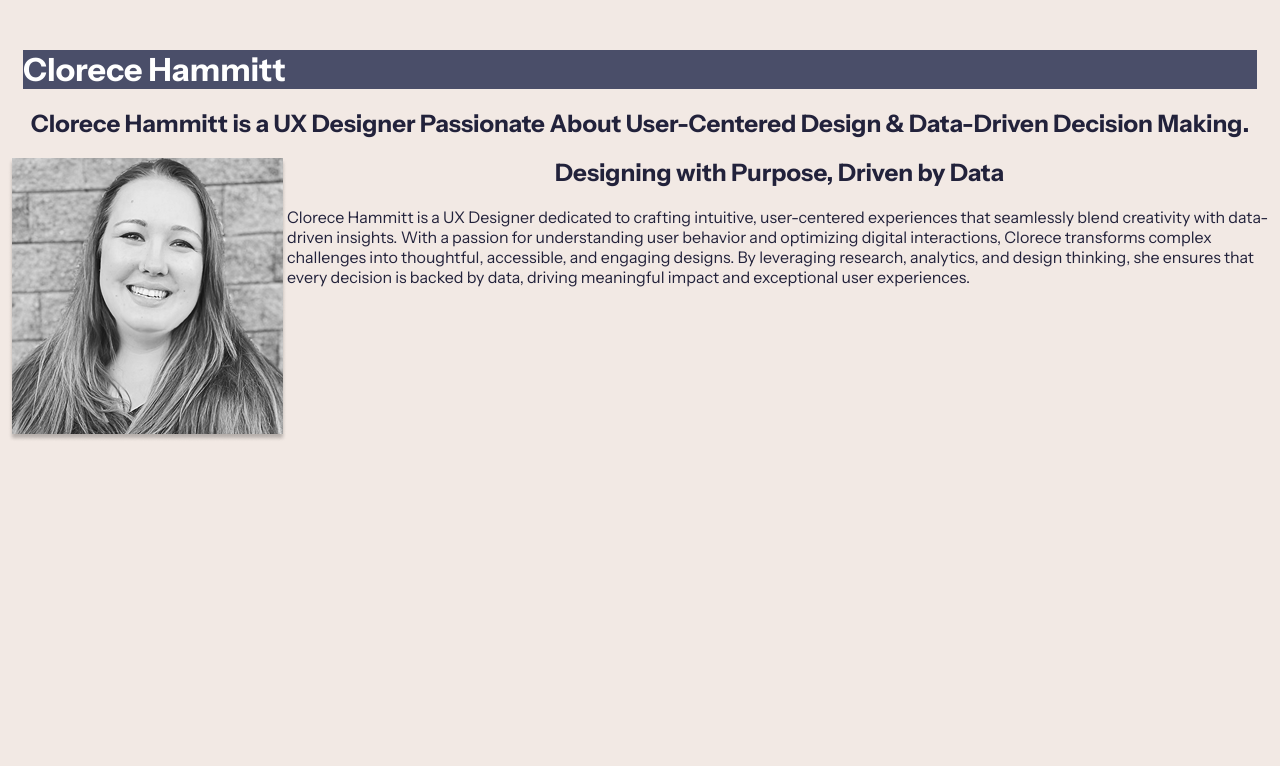
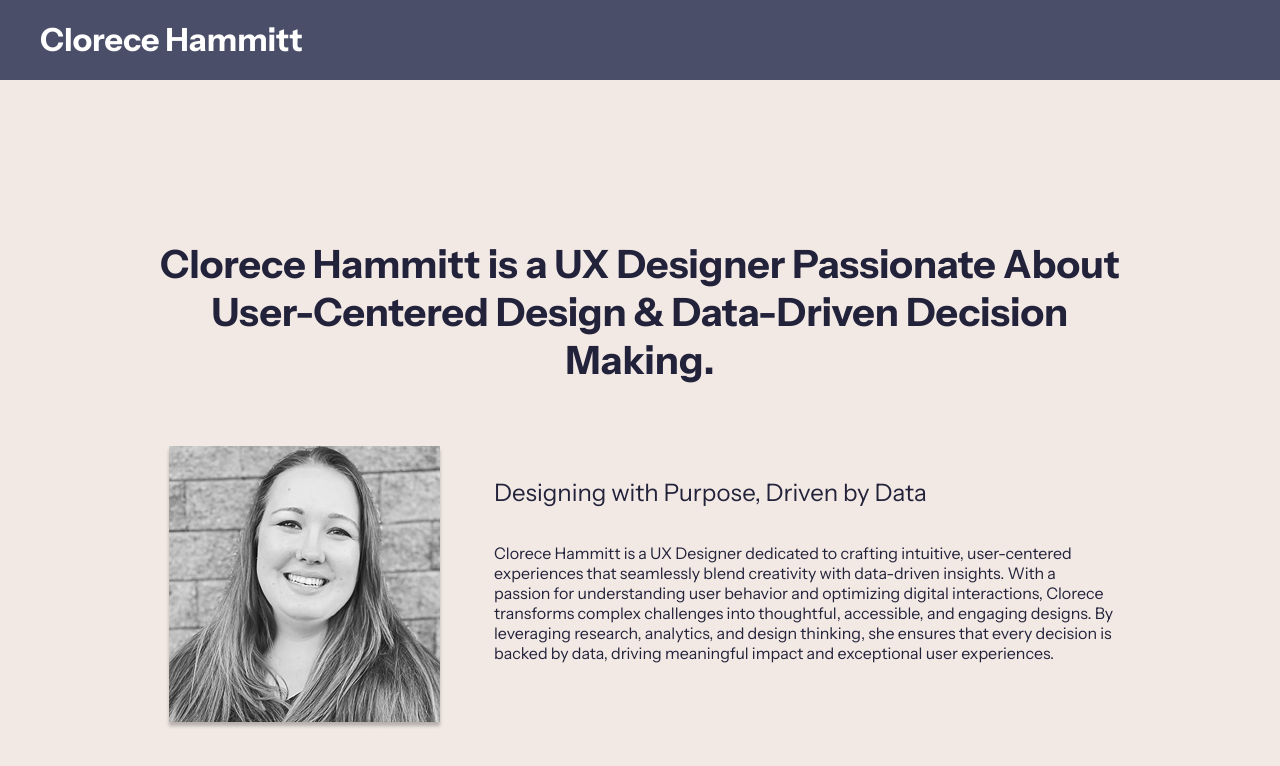
Before and after one commit to cloreceh/html-comp, a plain HTML site: page index.html in a window 1280 px wide. Drawn offline with Linux system fonts and the light colour scheme.

Commit message:
Changes to formatting

```diff
--- a/index.html
+++ b/index.html
@@ -12,12 +12,14 @@
   <body>
     <h1>Clorece Hammitt</h1>
     <section class="short-description">
-      <h2>Clorece Hammitt is a UX Designer Passionate About User-Centered Design & Data-Driven Decision Making.</h2>
+      <h2 class="blurb">Clorece Hammitt is a UX Designer Passionate About User-Centered Design & Data-Driven Decision Making.</h2>
     </section>
-    <section class="information_block">
+    <section class="info_block">
       <img src="Trimmed Headshot 1.png" alt="Headshot of Clorece Hammitt">
-      <h2>Designing with Purpose, Driven by Data</h2>
-      <p>Clorece Hammitt is a UX Designer dedicated to crafting intuitive, user-centered experiences that seamlessly blend creativity with data-driven insights. With a passion for understanding user behavior and optimizing digital interactions, Clorece transforms complex challenges into thoughtful, accessible, and engaging designs. By leveraging research, analytics, and design thinking, she ensures that every decision is backed by data, driving meaningful impact and exceptional user experiences.</p>
-    </section>
+      <div class="info">
+        <h2>Designing with Purpose, Driven by Data</h2>
+        <p>Clorece Hammitt is a UX Designer dedicated to crafting intuitive, user-centered experiences that seamlessly blend creativity with data-driven insights. With a passion for understanding user behavior and optimizing digital interactions, Clorece transforms complex challenges into thoughtful, accessible, and engaging designs. By leveraging research, analytics, and design thinking, she ensures that every decision is backed by data, driving meaningful impact and exceptional user experiences.</p>
+      </div>
+   </section>
   </body>
 </html>
--- a/screen.css
+++ b/screen.css
@@ -1,46 +1,78 @@
-/* Add screen styles below */
+/* Root color variables */
+:root{
+    --main-bg:#F2E9E4;
+    --main-bg-alt:#4A4E69;
+    --main-type: #22223B;
+    --main-type-alt: #ffffff;
+}
+
+
 body{
-    background: #F2E9E4;
-    margin-top: 50px;
+    margin: 0;
+    padding: 0;
+    background: var(--main-bg);
     font-family: "Instrument Sans", serif;
     font-optical-sizing: auto;
     font-weight: 400;
     font-style: normal;
-    font-variation-settings:
-      "wdth" 100;
+    font-variation-settings: "wdth" 100;
+    padding-top: 80px;
 }
+
+h1{
+    position: fixed;
+    top: 0;
+    left: 0;
+    width: 100vw;
+    height: 80px;
+    line-height: 80px;
+    background: var(--main-bg-alt);
+    color: var(--main-type-alt);
+    margin: 0;
+    z-index: 1000;
+    padding-left: 40px;
+    align-items: center;
+}
+
 .short-description {
-    background: #F2E9E4;
-    color: #22223B;
-    margin: 0 auto;
-    font-family: "Instrument Sans", serif;
-    font-optical-sizing: auto;
-    font-weight: 400;
-    font-style: normal;
-    font-variation-settings:
-      "wdth" 100;
+    background: var(--main-bg);
+    color: var(--main-type);
+    margin: 0 12%;
+    margin-top: 160px;
+    text-align: center;
+    font-size: 26px;
 }
-.information_block {
-    background: #F2E9E4;
-    color: #22223B;
-    margin: 0 auto;
-    font-family: "Instrument Sans", serif;
-    font-optical-sizing: auto;
-    font-weight: 400;
-    font-style: normal;
-    font-variation-settings:
-      "wdth" 100;
-}
-h2{
+
+.blurb{
     text-align: center;
     padding-top: 0px;
 }
-h1{
-    background: #4A4E69;
-    color: #ffffff;
-    margin: 15px;
+
+.info_block {
+    display: flex;
+    align-items: center;
+    gap: 30px;
+    max-width: 950px;
+    margin: 0 auto;
+    padding-top: 30px;
+    background: var(--main-bg);
+    color: var(--main-type);
 }
-img {
-    float: left;
+
+.info_block img {
     box-shadow: 0 0 15px rgba(0, 0, 0, 0);
+    height: auto;
 }
+
+.info{
+    display: flex;
+    flex-direction: column;
+    justify-content: flex-start;
+    text-align: left;
+    padding-left: 20px;
+    margin-top: -40px;
+}
+
+.info h2{
+    font-weight: 200;
+}
```
